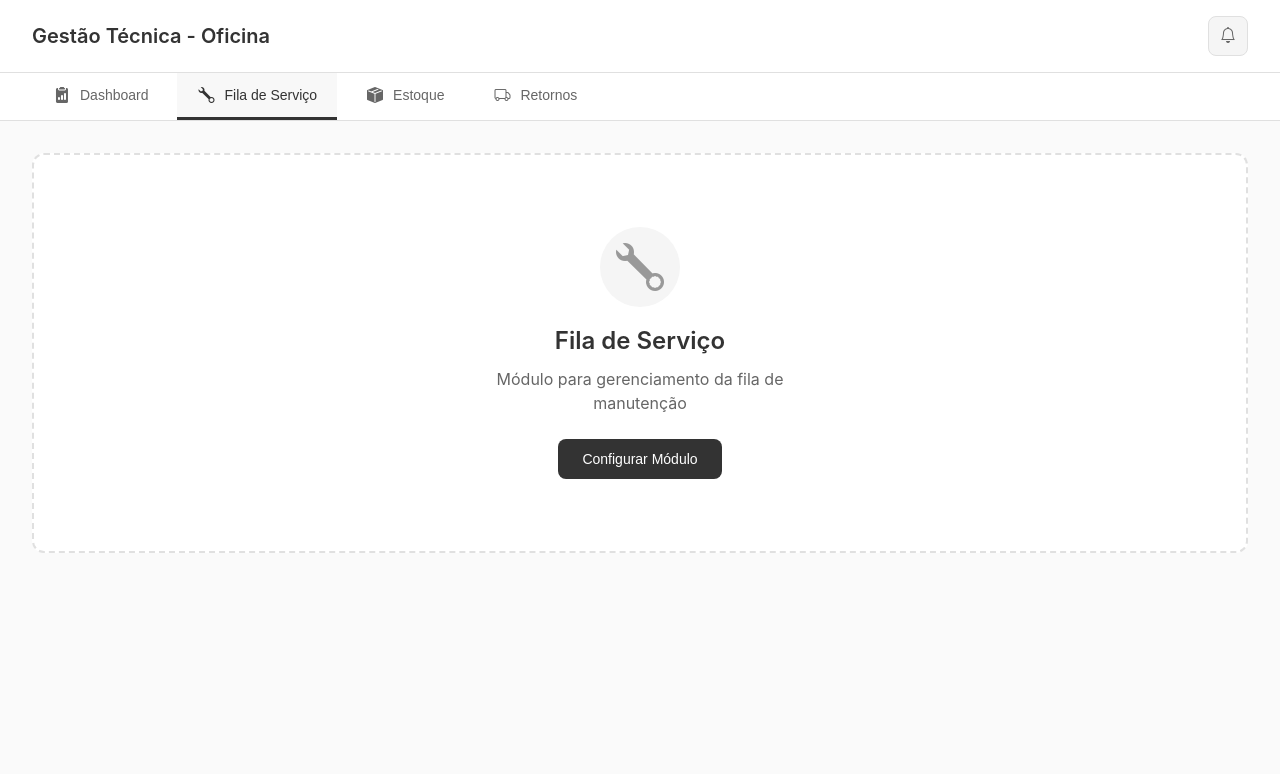
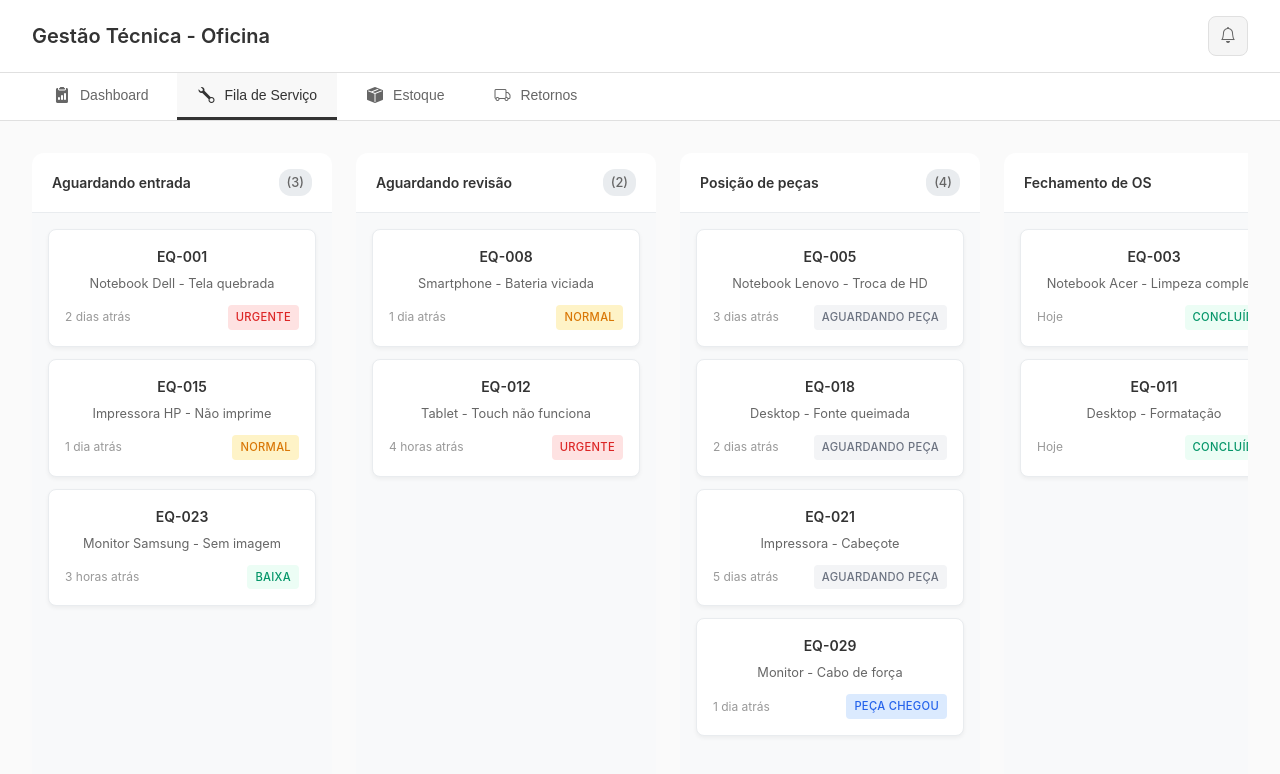
Before and after one commit to brunolealsm/meu-projeto-react, a React (Vite) app: page / in a window 1280 px wide. Both pictures are taken after a click on the button "Fila de Serviço". Shown: the top 774 px of the page. Built offline with nearby package versions, Linux system fonts and the light colour scheme.

Commit message:
Menu Fila de Serviço > Aplicação estilo Kanban

```diff
--- a/src/App.css
+++ b/src/App.css
@@ -338,6 +338,140 @@
   color: #333;
 }
 
+/* Kanban Board */
+.kanban-board {
+  display: flex;
+  gap: 1.5rem;
+  height: calc(100vh - 140px);
+  overflow-x: auto;
+  padding-bottom: 1rem;
+}
+
+.kanban-column {
+  flex: 0 0 300px;
+  background: #f8f9fa;
+  border-radius: 12px;
+  display: flex;
+  flex-direction: column;
+  max-height: 100%;
+}
+
+.column-header {
+  padding: 1rem 1.25rem;
+  border-bottom: 1px solid #e9ecef;
+  display: flex;
+  justify-content: space-between;
+  align-items: center;
+  background: white;
+  border-radius: 12px 12px 0 0;
+}
+
+.column-header h3 {
+  font-size: 0.875rem;
+  font-weight: 600;
+  color: #333;
+  margin: 0;
+}
+
+.column-count {
+  font-size: 0.8rem;
+  color: #666;
+  background: #e9ecef;
+  padding: 0.25rem 0.5rem;
+  border-radius: 12px;
+  font-weight: 500;
+}
+
+.column-content {
+  flex: 1;
+  padding: 1rem;
+  overflow-y: auto;
+  display: flex;
+  flex-direction: column;
+  gap: 0.75rem;
+}
+
+.kanban-card {
+  background: white;
+  border-radius: 8px;
+  padding: 1rem;
+  border: 1px solid #e9ecef;
+  box-shadow: 0 2px 4px rgba(0, 0, 0, 0.05);
+  transition: all 0.15s ease;
+  cursor: pointer;
+}
+
+.kanban-card:hover {
+  box-shadow: 0 4px 12px rgba(0, 0, 0, 0.1);
+  transform: translateY(-1px);
+}
+
+.card-title {
+  font-size: 0.875rem;
+  font-weight: 600;
+  color: #333;
+  margin-bottom: 0.5rem;
+}
+
+.card-description {
+  font-size: 0.8rem;
+  color: #666;
+  line-height: 1.4;
+  margin-bottom: 0.75rem;
+}
+
+.card-meta {
+  display: flex;
+  justify-content: space-between;
+  align-items: center;
+  flex-wrap: wrap;
+  gap: 0.5rem;
+}
+
+.card-date {
+  font-size: 0.75rem;
+  color: #999;
+}
+
+.card-priority, .card-status {
+  font-size: 0.7rem;
+  font-weight: 500;
+  padding: 0.25rem 0.5rem;
+  border-radius: 4px;
+  text-transform: uppercase;
+  letter-spacing: 0.3px;
+}
+
+.card-priority.high {
+  background: #fee2e2;
+  color: #dc2626;
+}
+
+.card-priority.medium {
+  background: #fef3c7;
+  color: #d97706;
+}
+
+.card-priority.low {
+  background: #ecfdf5;
+  color: #059669;
+}
+
+.card-status.waiting {
+  background: #f3f4f6;
+  color: #6b7280;
+}
+
+.card-status.arrived {
+  background: #dbeafe;
+  color: #2563eb;
+}
+
+.card-status.completed {
+  background: #ecfdf5;
+  color: #059669;
+}
+
 /* Section Placeholder */
 .section-placeholder {
   display: flex;
@@ -488,4 +622,26 @@
      width: 18px;
      height: 18px;
    }
+
+   /* Kanban responsive */
+   .kanban-board {
+     gap: 1rem;
+     height: calc(100vh - 120px);
+   }
+
+   .kanban-column {
+     flex: 0 0 250px;
+   }
+
+   .column-header {
+     padding: 0.75rem 1rem;
+   }
+
+   .column-content {
+     padding: 0.75rem;
+   }
+
+   .kanban-card {
+     padding: 0.75rem;
+   }
 }
--- a/src/App.jsx
+++ b/src/App.jsx
@@ -142,12 +142,129 @@ function App() {
           )}
 
           {activeSection === 'fila' && (
-            <div className="section-placeholder">
-              <div className="placeholder-content">
-                <i className="placeholder-icon bi bi-wrench"></i>
-                <h2>Fila de Serviço</h2>
-                <p>Módulo para gerenciamento da fila de manutenção</p>
-                <button className="cta-button">Configurar Módulo</button>
+            <div className="kanban-board">
+              <div className="kanban-column">
+                <div className="column-header">
+                  <h3>Aguardando entrada</h3>
+                  <span className="column-count">(3)</span>
+                </div>
+                <div className="column-content">
+                  <div className="kanban-card">
+                    <div className="card-title">EQ-001</div>
+                    <div className="card-description">Notebook Dell - Tela quebrada</div>
+                    <div className="card-meta">
+                      <span className="card-date">2 dias atrás</span>
+                      <span className="card-priority high">Urgente</span>
+                    </div>
+                  </div>
+                  <div className="kanban-card">
+                    <div className="card-title">EQ-015</div>
+                    <div className="card-description">Impressora HP - Não imprime</div>
+                    <div className="card-meta">
+                      <span className="card-date">1 dia atrás</span>
+                      <span className="card-priority medium">Normal</span>
+                    </div>
+                  </div>
+                  <div className="kanban-card">
+                    <div className="card-title">EQ-023</div>
+                    <div className="card-description">Monitor Samsung - Sem imagem</div>
+                    <div className="card-meta">
+                      <span className="card-date">3 horas atrás</span>
+                      <span className="card-priority low">Baixa</span>
+                    </div>
+                  </div>
+                </div>
+              </div>
+
+              <div className="kanban-column">
+                <div className="column-header">
+                  <h3>Aguardando revisão</h3>
+                  <span className="column-count">(2)</span>
+                </div>
+                <div className="column-content">
+                  <div className="kanban-card">
+                    <div className="card-title">EQ-008</div>
+                    <div className="card-description">Smartphone - Bateria viciada</div>
+                    <div className="card-meta">
+                      <span className="card-date">1 dia atrás</span>
+                      <span className="card-priority medium">Normal</span>
+                    </div>
+                  </div>
+                  <div className="kanban-card">
+                    <div className="card-title">EQ-012</div>
+                    <div className="card-description">Tablet - Touch não funciona</div>
+                    <div className="card-meta">
+                      <span className="card-date">4 horas atrás</span>
+                      <span className="card-priority high">Urgente</span>
+                    </div>
+                  </div>
+                </div>
+              </div>
+
+              <div className="kanban-column">
+                <div className="column-header">
+                  <h3>Posição de peças</h3>
+                  <span className="column-count">(4)</span>
+                </div>
+                <div className="column-content">
+                  <div className="kanban-card">
+                    <div className="card-title">EQ-005</div>
+                    <div className="card-description">Notebook Lenovo - Troca de HD</div>
+                    <div className="card-meta">
+                      <span className="card-date">3 dias atrás</span>
+                      <span className="card-status waiting">Aguardando peça</span>
+                    </div>
+                  </div>
+                  <div className="kanban-card">
+                    <div className="card-title">EQ-018</div>
+                    <div className="card-description">Desktop - Fonte queimada</div>
+                    <div className="card-meta">
+                      <span className="card-date">2 dias atrás</span>
+                      <span className="card-status waiting">Aguardando peça</span>
+                    </div>
+                  </div>
+                  <div className="kanban-card">
+                    <div className="card-title">EQ-021</div>
+                    <div className="card-description">Impressora - Cabeçote</div>
+                    <div className="card-meta">
+                      <span className="card-date">5 dias atrás</span>
+                      <span className="card-status waiting">Aguardando peça</span>
+                    </div>
+                  </div>
+                  <div className="kanban-card">
+                    <div className="card-title">EQ-029</div>
+                    <div className="card-description">Monitor - Cabo de força</div>
+                    <div className="card-meta">
+                      <span className="card-date">1 dia atrás</span>
+                      <span className="card-status arrived">Peça chegou</span>
+                    </div>
+                  </div>
+                </div>
+              </div>
+
+              <div className="kanban-column">
+                <div className="column-header">
+                  <h3>Fechamento de OS</h3>
+                  <span className="column-count">(2)</span>
+                </div>
+                <div className="column-content">
+                  <div className="kanban-card">
+                    <div className="card-title">EQ-003</div>
+                    <div className="card-description">Notebook Acer - Limpeza completa</div>
+                    <div className="card-meta">
+                      <span className="card-date">Hoje</span>
+                      <span className="card-status completed">Concluído</span>
+                    </div>
+                  </div>
+                  <div className="kanban-card">
+                    <div className="card-title">EQ-011</div>
+                    <div className="card-description">Desktop - Formatação</div>
+                    <div className="card-meta">
+                      <span className="card-date">Hoje</span>
+                      <span className="card-status completed">Concluído</span>
+                    </div>
+                  </div>
+                </div>
               </div>
             </div>
           )}
```
